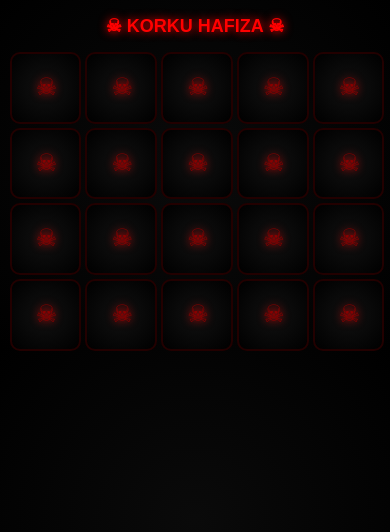
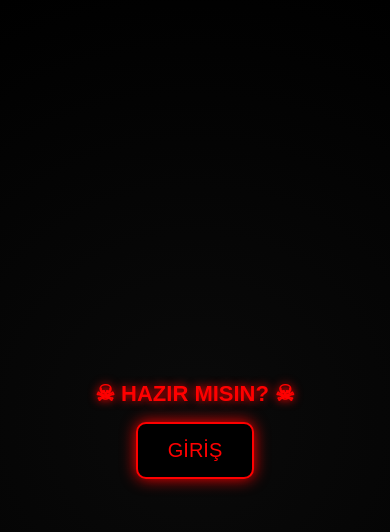
Before and after one commit to sidra666-code/korkuhafizaoyunu, a plain HTML site: page index.html in a window 390 px wide. Drawn offline with Linux system fonts and the light colour scheme.

Commit message:
Add start screen and game container to index.html

```diff
--- a/index.html
+++ b/index.html
@@ -13,10 +13,40 @@ body {
     display: flex;
     flex-direction: column;
     align-items: center;
+    justify-content: center;
+    height: 100vh;
     color: #ccc;
 }
 
-/* Başlık */
+/* Giriş ekranı */
+#startScreen {
+    text-align: center;
+}
+
+#startBtn {
+    padding: 15px 30px;
+    font-size: 20px;
+    background: black;
+    color: red;
+    border: 2px solid red;
+    border-radius: 10px;
+    cursor: pointer;
+    box-shadow: 0 0 15px red;
+    transition: 0.3s;
+}
+
+#startBtn:active {
+    transform: scale(0.95);
+}
+
+/* Oyun */
+#gameContainer {
+    display: none;
+    flex-direction: column;
+    align-items: center;
+    width: 100%;
+}
+
 h1 {
     margin: 15px;
     font-size: 22px;
@@ -24,7 +54,6 @@ h1 {
     text-shadow: 0 0 10px red;
 }
 
-/* Grid */
 #game {
     display: grid;
     grid-template-columns: repeat(5, 1fr);
@@ -33,7 +62,6 @@ h1 {
     max-width: 500px;
 }
 
-/* Kart */
 .card {
     aspect-ratio: 1 / 1;
     border-radius: 10px;
@@ -43,7 +71,6 @@ h1 {
     transition: transform 0.5s;
 }
 
-/* Mobilde tıklama efekti */
 .card:active {
     transform: scale(0.95);
 }
@@ -60,13 +87,11 @@ h1 {
     backface-visibility: hidden;
 }
 
-/* Ön yüz */
 .front {
     transform: rotateY(180deg);
     object-fit: cover;
 }
 
-/* Arka yüz (korku) */
 .back {
     background: radial-gradient(circle, #111, #000);
     border: 2px solid #220000;
@@ -78,7 +103,6 @@ h1 {
     text-shadow: 0 0 8px red;
 }
 
-/* Glitch efekti */
 @keyframes glitch {
     0% { transform: translate(0); }
     25% { transform: translate(-1px, 1px); }
@@ -90,22 +114,41 @@ h1 {
 .back span {
     animation: glitch 0.4s infinite;
 }
-
-/* Küçük ekranlar için */
-@media (max-width: 400px) {
-    h1 {
-        font-size: 18px;
-    }
-}
 </style>
 </head>
 
 <body>
 
-<h1>☠ KORKU HAFIZA ☠</h1>
-<div id="game"></div>
+<!-- Giriş -->
+<div id="startScreen">
+    <h1>☠ HAZIR MISIN? ☠</h1>
+    <button id="startBtn">GİRİŞ</button>
+</div>
+
+<!-- Oyun -->
+<div id="gameContainer">
+    <h1>☠ KORKU HAFIZA ☠</h1>
+    <div id="game"></div>
+</div>
+
+<!-- Ses -->
+<audio id="bgMusic" src="1.mp3" loop></audio>
 
 <script>
+const startBtn = document.getElementById("startBtn");
+const startScreen = document.getElementById("startScreen");
+const gameContainer = document.getElementById("gameContainer");
+const music = document.getElementById("bgMusic");
+
+startBtn.onclick = () => {
+    startScreen.style.display = "none";
+    gameContainer.style.display = "flex";
+
+    music.volume = 0.3; // %30 ses
+    music.play();
+};
+
+/* OYUN KODU */
 const images = [
     "1.png","2.png","3.png","4.png","5.png",
     "6.png","7.png","8.png","9.png","10.png"
```
